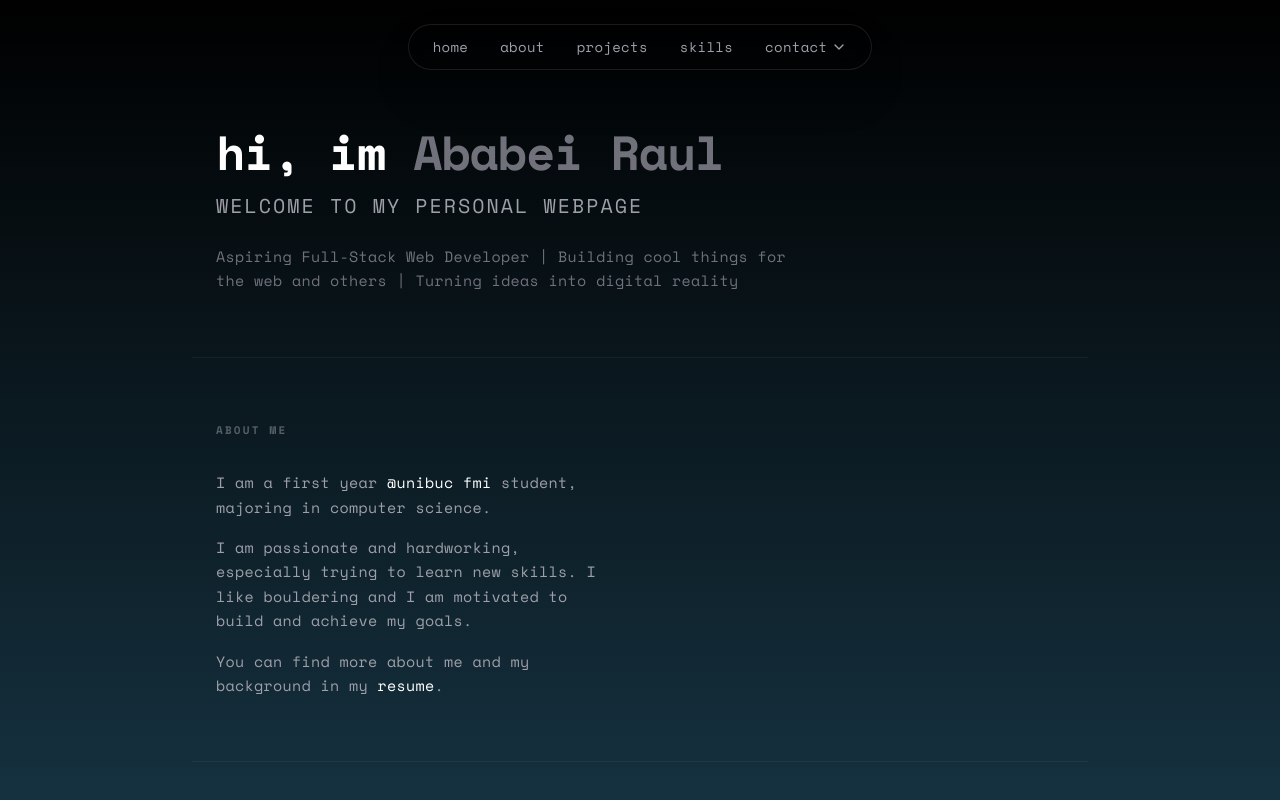
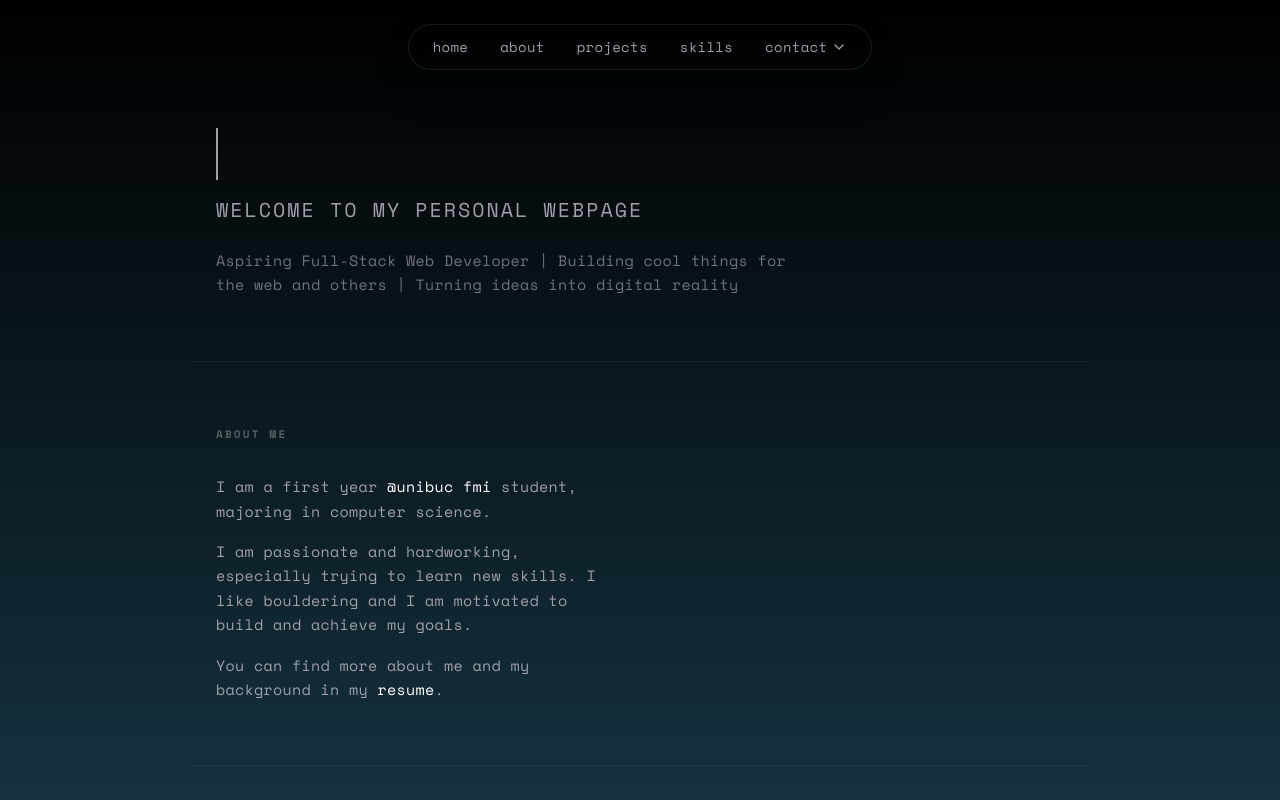
Before and after one commit to costitza/nextjs-ababeiraul, a Next.js app: page / in a window 1280 px wide. Shown: the top 800 px of the page. Built offline with nearby package versions, Linux system fonts and the light colour scheme.

Commit message:
feat: implement typewriter animation for hero heading

```diff
--- a/app/globals.css
+++ b/app/globals.css
@@ -48,6 +48,22 @@
 
   --color-brand-start: #000000;
   --color-brand-end: #15313f;
+
+  @keyframes typing {
+    0% { width: 0 }
+    30% { width: 100% }
+    70% { width: 100% }
+    80% { width: 0 }
+    100% { width: 0 }
+  }
+
+  @keyframes blink-caret {
+    from, to { border-color: transparent }
+    50% { border-color: oklch(0.708 0 0) }
+  }
+
+  --animate-typing: typing 6s steps(30, end) infinite;
+  --animate-blink: blink-caret 1s infinite;
 }
 
 :root {
--- a/app/page.tsx
+++ b/app/page.tsx
@@ -19,9 +19,11 @@ export default function Home() {
     <div className="flex flex-col items-center">
       {/* Hero Section */}
       <section className="w-full max-w-4xl px-6 pt-32 pb-16 flex flex-col items-center text-center sm:items-start sm:text-left">
-        <h1 className="text-4xl sm:text-5xl font-bold tracking-tight text-white mb-4">
-          hi, im <span className="text-zinc-500">Ababei Raul</span>
-        </h1>
+        <div className="inline-block overflow-hidden whitespace-nowrap border-r-2 border-zinc-400 animate-typing animate-blink mb-4">
+          <h1 className="text-4xl sm:text-5xl font-bold tracking-tight text-white pb-1">
+            hi, im <span className="text-zinc-500">Ababei Raul</span>
+          </h1>
+        </div>
         <h2 className="text-lg sm:text-xl font-medium text-zinc-400 mb-6 uppercase tracking-widest">
           welcome to my personal webpage
         </h2>
```
